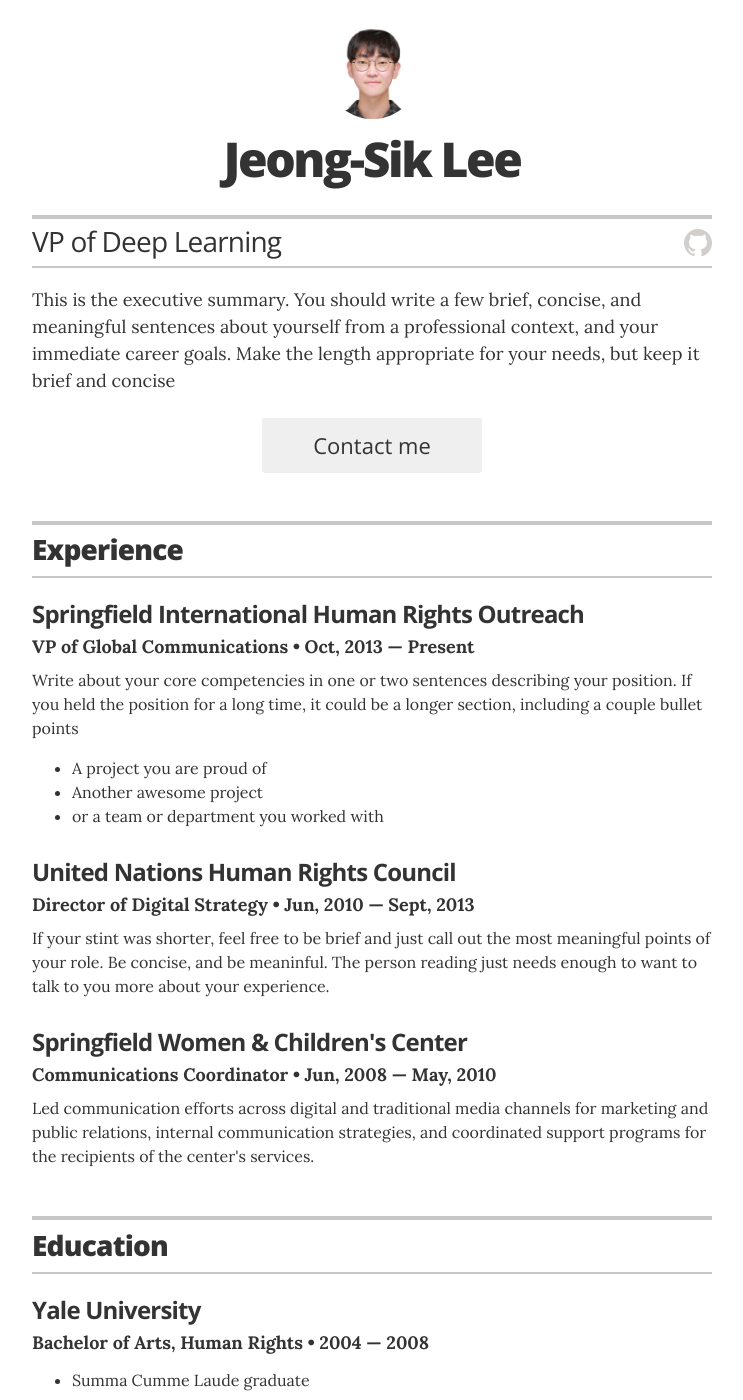
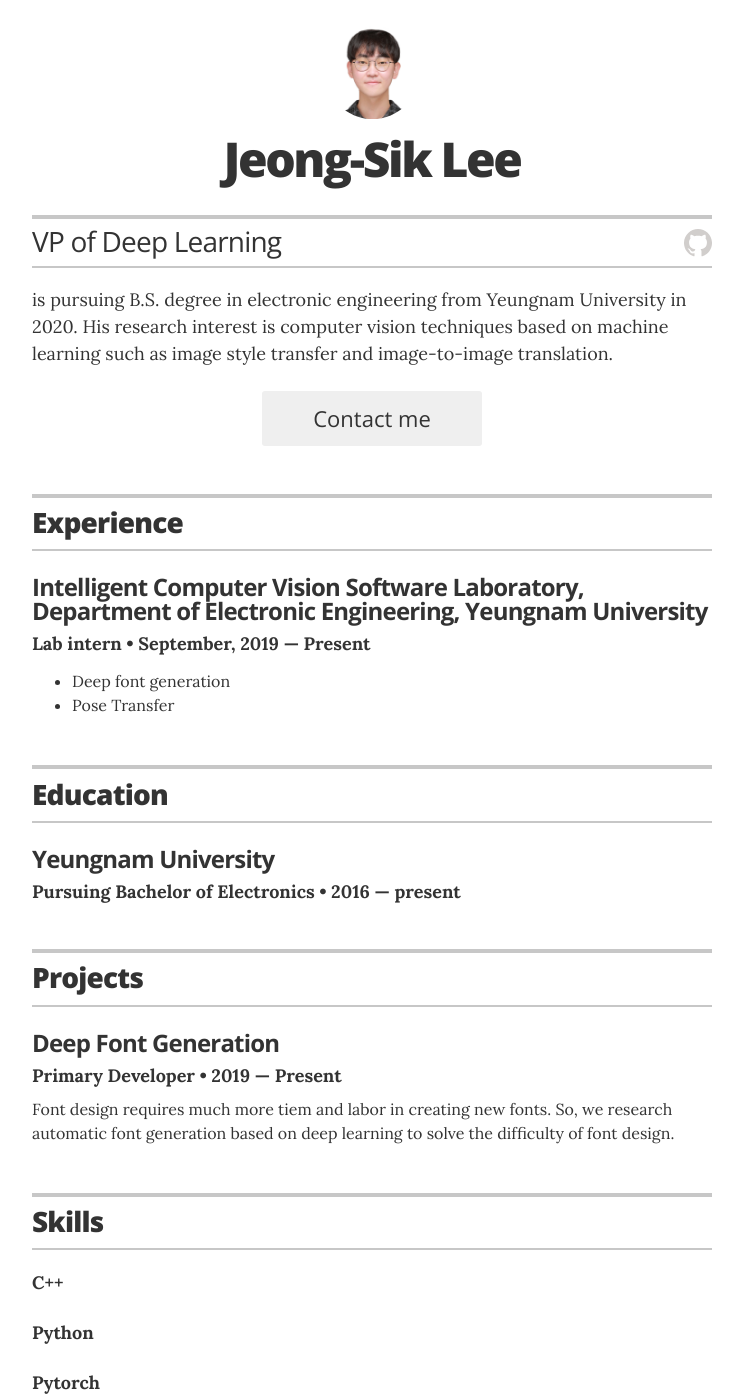
Before and after one commit to a2819z/a2819z.github.io, a Jekyll site: the page built from index.html, in a window 1280 px wide and 1400 px high. Shown: the whole window, without its empty margins (268-1011 px from the left). Built offline with Jekyll 4.4.1, drawn with Linux system fonts in a browser that asks for light colours; some of the changed text lies outside the part shown.

Commit message:
education, exp, int, projects, skills

```diff
--- a/_config.yml
+++ b/_config.yml
@@ -23,7 +23,7 @@ resume_contact_address: "742 Evergreen Terrace, Springfield"
 resume_header_contact_info: "742 Evergreen Terrace, Springfield • 555-7334 • lisasimpson@youremailaddress.com"
 display_header_contact_info: "false"
 
-resume_header_intro: "<p>This is the executive summary. You should write a few brief, concise, and meaningful sentences about yourself from a professional context, and your immediate career goals. Make the length appropriate for your needs, but keep it brief and concise</p>"
+resume_header_intro: "<p>is pursuing B.S. degree in electronic engineering from Yeungnam University in 2020. His research interest is computer vision techniques based on machine learning such as image style transfer and image-to-image translation.</p>"
 
 # use "yes" to display the email contact button,
 # "no" to display an "I'm not looking for work" message,
--- a/_data/education.yml
+++ b/_data/education.yml
@@ -1,13 +1,4 @@
 # Degree
-- degree: Bachelor of Arts, Human Rights
-  uni: Yale University
-  year: 2004 &mdash; 2008
-  awards:
-    - award: Summa Cumme Laude graduate
-  summary: If you had any meaningful roles at college, feel free to write about them here
-
-- degree: High School Diploma
-  uni: Springfield High School
-  year: 2004
-  award: Most likely to succeed
-  summary: You can choose to have either a single or multiple awards
+- degree: Pursuing Bachelor of Electronics
+  uni: Yeungnam University
+  year: 2016 &mdash; present
--- a/_data/experience.yml
+++ b/_data/experience.yml
@@ -1,19 +1,6 @@
 # Jobs
 # VP of Global Communications
-- company: Springfield International Human Rights Outreach
-  position: VP of Global Communications
-  duration: Oct, 2013 &mdash; Present
-  summary: Write about your core competencies in one or two sentences describing your position. If you held the position for a long time, it could be a longer section, including a couple bullet points	<ul class="resume-item-list"><li>A project you are proud of</li><li>Another awesome project</li><li>or a team or department you worked with</li></ul>
-
-# Director of Digital Stratgy
-- company: United Nations Human Rights Council
-  position: Director of Digital Strategy
-  duration:  Jun, 2010 &mdash; Sept, 2013
-  summary: If your stint was shorter, feel free to be brief and just call out the most meaningful points of your role. Be concise, and be meaninful. The person reading just needs enough to want to talk to you more about your experience.
-
-
-# Communications Coordinator
-- company: Springfield Women & Children's Center
-  position: Communications Coordinator
-  duration:   Jun, 2008  &mdash; May, 2010
-  summary: Led communication efforts across digital and traditional media channels for marketing and public relations, internal communication strategies, and coordinated support programs for the recipients of the center's services.
+- company: Intelligent Computer Vision Software Laboratory, Department of Electronic Engineering, Yeungnam University
+  position: Lab intern
+  duration: September, 2019 &mdash; Present
+  summary: <ul class="resume-item-list"><li>Deep font generation</li><li>Pose Transfer</li></ul>
--- a/_data/interests.yml
+++ b/_data/interests.yml
@@ -1,4 +1,4 @@
 # Interests
-- description: Human rights and world affairs
-- description: Music (baritone saxiphonist)
-- description: Linguistics
+- description: Generative Adversarial Network
+- description: Neural Style Transfer
+- description: Interpretable Latent Space
--- a/_data/projects.yml
+++ b/_data/projects.yml
@@ -2,15 +2,8 @@
 # uncomment the urls if you wish to display them, and add your own URL
 
 # jazznotes.io
-- project: jazznotes.io
-  role: Founder & Primary Developer
-  duration: 2012 &mdash; Present
+- project: Deep Font Generation
+  role: Primary Developer
+  duration: 2019 &mdash; Present
   # url: "#"
-  description: Jazz Notes is an open source node/ember app that helps you keep track of your music compositions and new ideas.
-
-# Springfield Community Outreach Group
-- project: Springfield Community Outreach Group
-  role: Co-Founder & Organizer
-  duration: 2007 &mdash; Present
-  # url: "#"
-  description: SCOG is a local monthly meetup in Springfield where we share opportunities to volunteer in the community and organize support for families and neighborhoods in need of assistance that the community can provide.
+  description: Font design requires much more tiem and labor in creating new fonts. So, we research automatic font generation based on deep learning to solve the difficulty of font design.
--- a/_data/skills.yml
+++ b/_data/skills.yml
@@ -1,12 +1,12 @@
 # Skills
 # Organizational leadership
-- skill: Organizational leadership
-  description: I have several years of experience leading organziations from community groups to business departments. From public speaking, to mentoring, to coordination of people and events, I can lead in any context.
+- skill: C++
+#description: I have several years of experience leading organziations from community groups to business departments. From public speaking, to mentoring, to coordination of people and events, I can lead in any context.
 
 # Communications strategy
-- skill: Communications strategy
-  description: Content and marketing strategy,
+- skill: Python
 
+  #description: Content and marketing strategy,
 # Digital content development and creation
-- skill: Digital content development and creation
-  description: Copy writing, graphic design, web design, front-end web development, print design
+- skill: Pytorch
+  #description: Copy writing, graphic design, web design, front-end web development, print design
```
